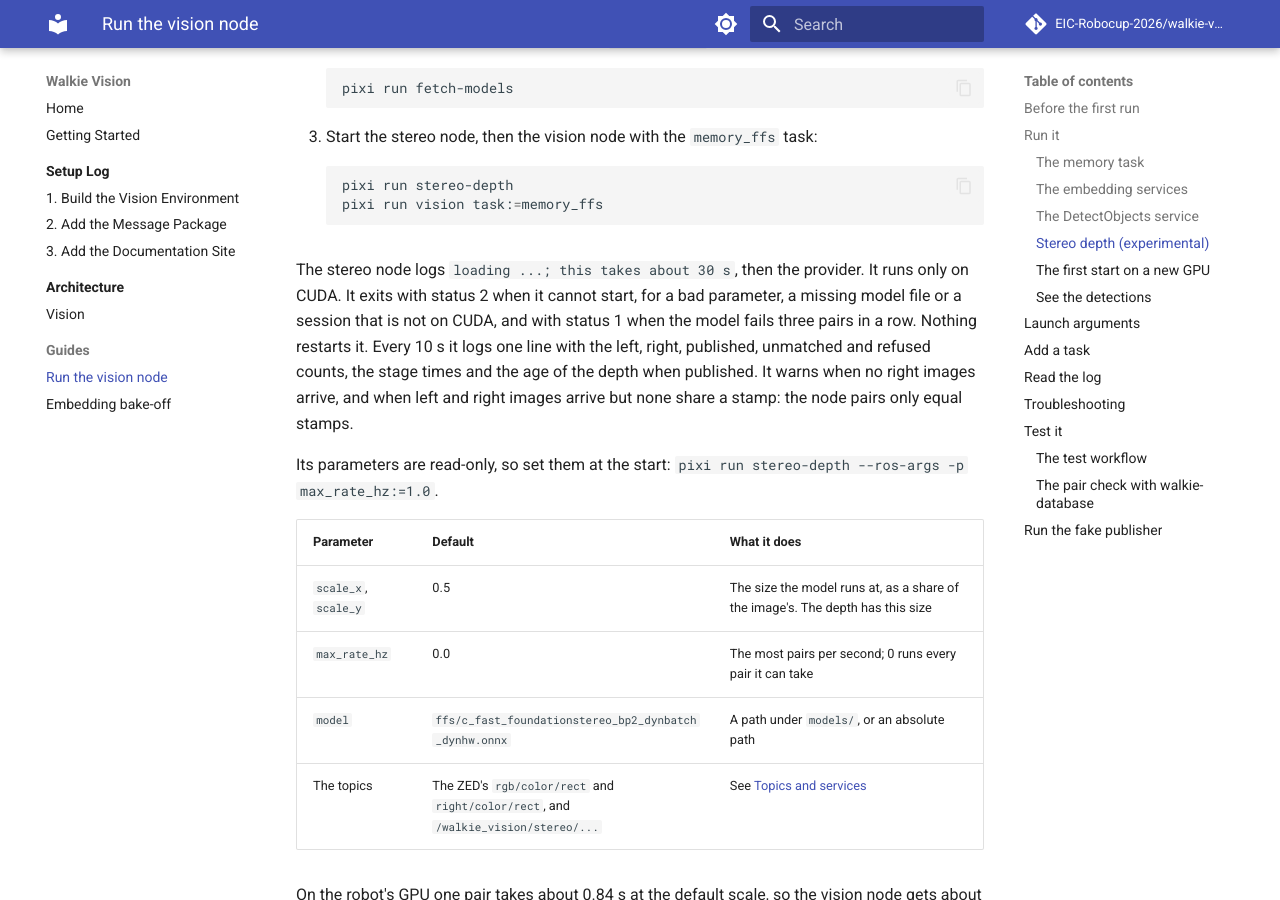
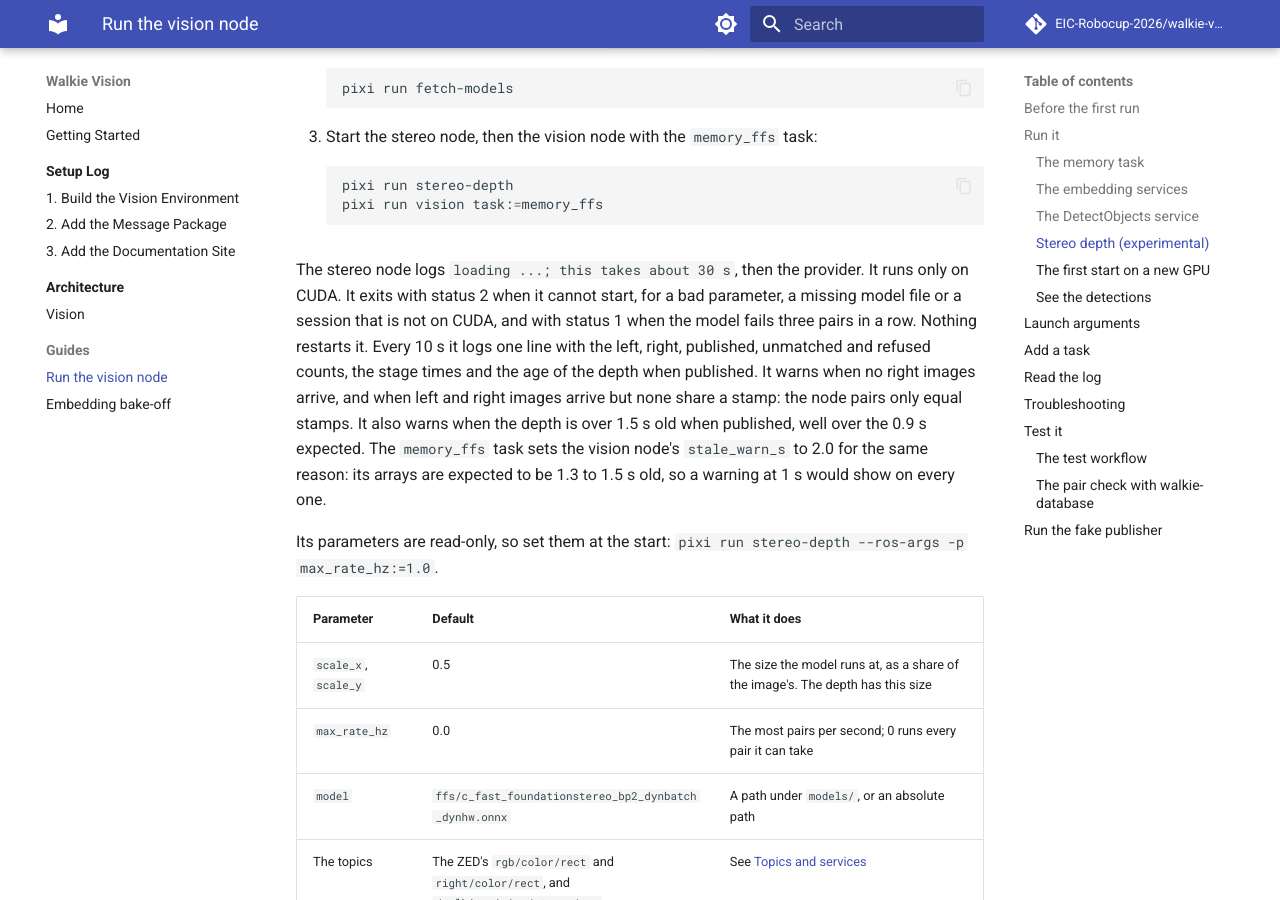
Before and after one commit to EIC-Robocup-2026/walkie-vision, an MkDocs documentation site: the page built from docs/guides/vision-node.md, in a window 1280 px wide and 900 px high, scrolled down 3271 px. Built offline with MkDocs 1.6.1 and Material for MkDocs 9.7.7, drawn with Linux system fonts in a browser that asks for light colours; comment, search, counter and statistics services are not loaded.

Commit message:
fix: warn about stereo depth age only above what a working node produces

```diff
--- a/docs/guides/vision-node.md
+++ b/docs/guides/vision-node.md
@@ -187,7 +187,10 @@ Every 10 s it logs one line with the
 left, right, published, unmatched and refused counts, the stage times and the
 age of the depth when published. It warns when no right images arrive, and
 when left and right images arrive but none share a stamp: the node pairs
-only equal stamps.
+only equal stamps. It also warns when the depth is over 1.5 s old when
+published, well over the 0.9 s expected. The `memory_ffs` task sets the
+vision node's `stale_warn_s` to 2.0 for the same reason: its arrays are
+expected to be 1.3 to 1.5 s old, so a warning at 1 s would show on every one.
 
 Its parameters are read-only, so set them at the start:
 `pixi run stereo-depth --ros-args -p max_rate_hz:=1.0`.
```
Also changed, not shown: 3 other files.
